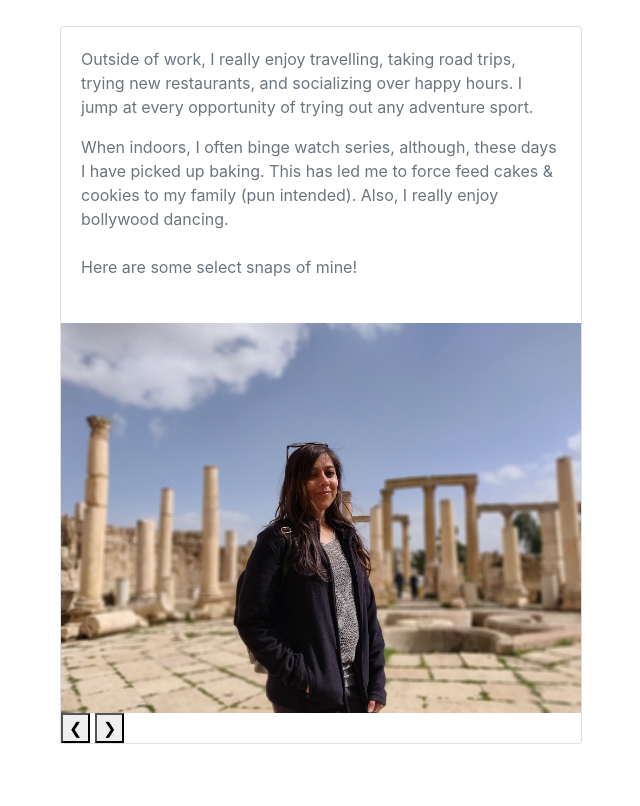
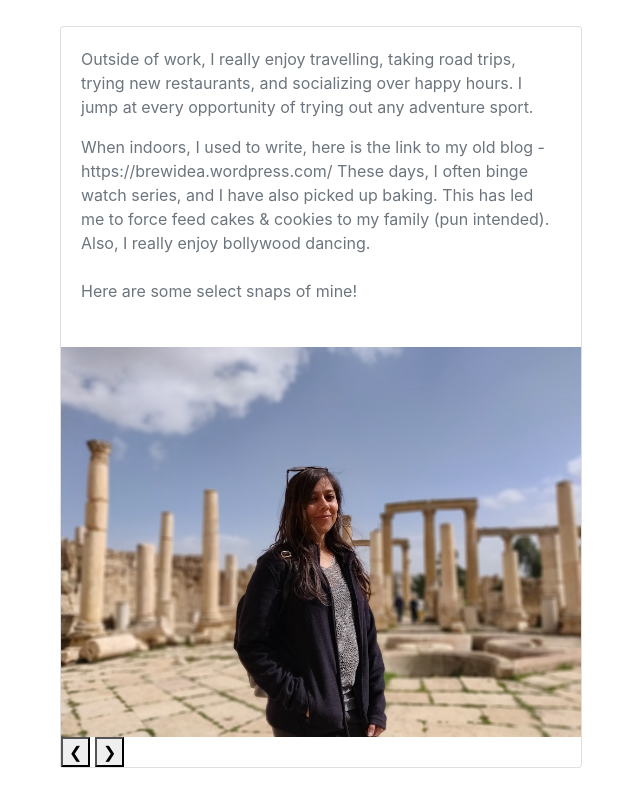
Before and after one commit to Sonal10/sonal10.github.io, a plain HTML site: page index.html in a window 1280 px wide. Shown: the part 8420-9226 px from the top of the page, without its empty margins (260-900 px from the left). Drawn offline with nearby package versions, Linux system fonts and the light colour scheme; a web font is replaced by a local one.

Commit message:
Last section changes

```diff
--- a/index.html
+++ b/index.html
@@ -598,12 +598,12 @@
                                     road
                                     trips, trying new restaurants, and socializing over happy hours. I jump
                                     at every opportunity of trying out any adventure sport. </p>
-                                <p class="mb-0">When indoors, I often binge watch series, although, these days I
-                                    have
+                                <p class="mb-0">When indoors, I used to write, here is the link to my old blog -
+                                    https://brewidea.wordpress.com/ These days, I often binge watch series, and I have
+                                    also
                                     picked up
                                     baking. This has led me to force feed cakes & cookies to my family (pun
-                                    intended).
-                                    Also, I really enjoy bollywood dancing.
+                                    intended). Also, I really enjoy bollywood dancing.
                                 </p> &nbsp; &nbsp;
                                 <p class="mb-0">Here are some select snaps of mine!</p>
                             </div>
```
